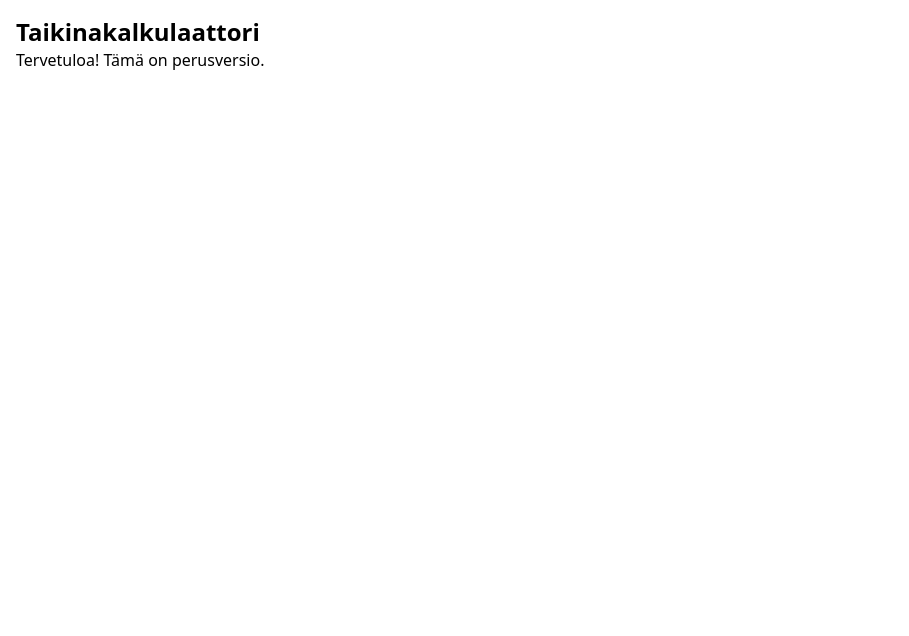
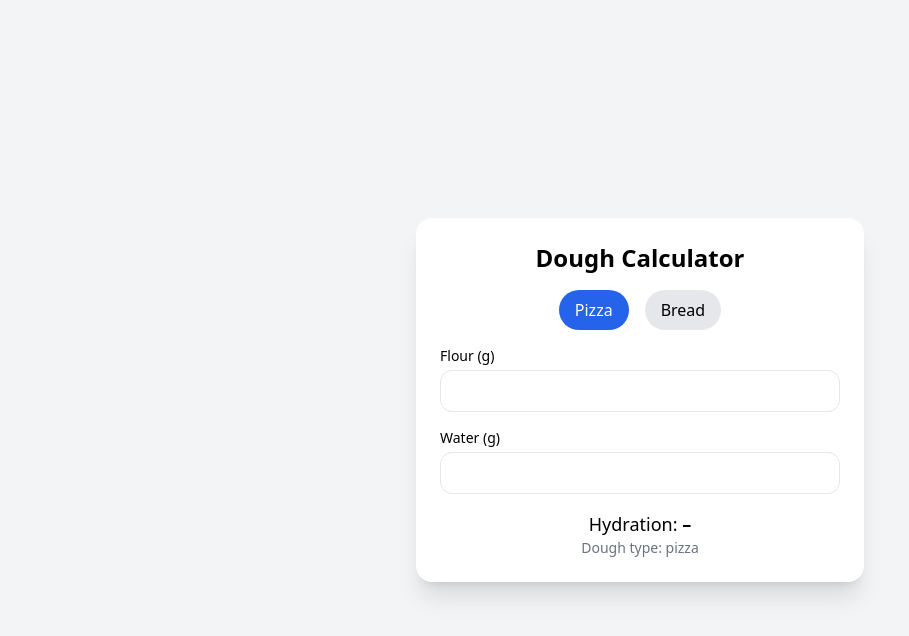
Before and after one commit to VilleJLehtola/Dough-calculator, a React (Vite) app: page / in a window 1280 px wide. Shown: the top 636 px of the page, without its empty margins (0-909 px from the left). Built offline with nearby package versions, Linux system fonts and the light colour scheme; the HTML template or start-up script is replaced by a standard one.

Commit message:
UI update

```diff
--- a/src/App.jsx
+++ b/src/App.jsx
@@ -1,12 +1,70 @@
-import React from 'react';
+import React, { useState } from 'react';
 
-const App = () => {
+export default function App() {
+  const [flour, setFlour] = useState('');
+  const [water, setWater] = useState('');
+  const [doughType, setDoughType] = useState('pizza');
+
+  const calculateHydration = () => {
+    const f = parseFloat(flour);
+    const w = parseFloat(water);
+    if (isNaN(f) || isNaN(w) || f === 0) return '–';
+    return ((w / f) * 100).toFixed(1) + '%';
+  };
+
   return (
-    <div className="p-4">
-      <h1 className="text-2xl font-bold">Taikinakalkulaattori</h1>
-      <p>Tervetuloa! Tämä on perusversio.</p>
+    <div className="min-h-screen bg-gray-100 flex items-center justify-center p-4">
+      <div className="bg-white rounded-2xl shadow-xl p-6 max-w-md w-full space-y-4">
+        <h1 className="text-2xl font-bold text-center">Dough Calculator</h1>
+
+        {/* Dough Type Switch */}
+        <div className="flex justify-center space-x-4">
+          <button
+            className={`px-4 py-2 rounded-full ${
+              doughType === 'pizza' ? 'bg-blue-600 text-white' : 'bg-gray-200'
+            }`}
+            onClick={() => setDoughType('pizza')}
+          >
+            Pizza
+          </button>
+          <button
+            className={`px-4 py-2 rounded-full ${
+              doughType === 'bread' ? 'bg-green-600 text-white' : 'bg-gray-200'
+            }`}
+            onClick={() => setDoughType('bread')}
+          >
+            Bread
+          </button>
+        </div>
+
+        {/* Inputs */}
+        <div>
+          <label className="block text-sm font-medium">Flour (g)</label>
+          <input
+            type="number"
+            value={flour}
+            onChange={(e) => setFlour(e.target.value)}
+            className="w-full p-2 border rounded-xl mt-1"
+          />
+        </div>
+        <div>
+          <label className="block text-sm font-medium">Water (g)</label>
+          <input
+            type="number"
+            value={water}
+            onChange={(e) => setWater(e.target.value)}
+            className="w-full p-2 border rounded-xl mt-1"
+          />
+        </div>
+
+        {/* Output */}
+        <div className="text-center mt-4">
+          <p className="text-lg">
+            Hydration: <span className="font-bold">{calculateHydration()}</span>
+          </p>
+          <p className="text-sm text-gray-500">Dough type: {doughType}</p>
+        </div>
+      </div>
     </div>
   );
-};
-
-export default App;
+}
```
